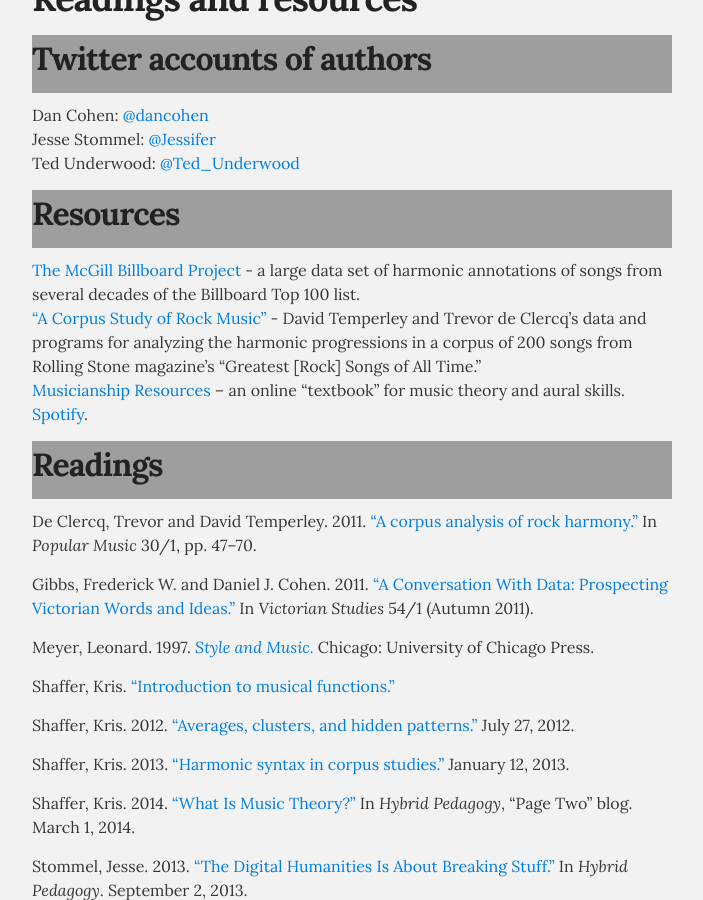
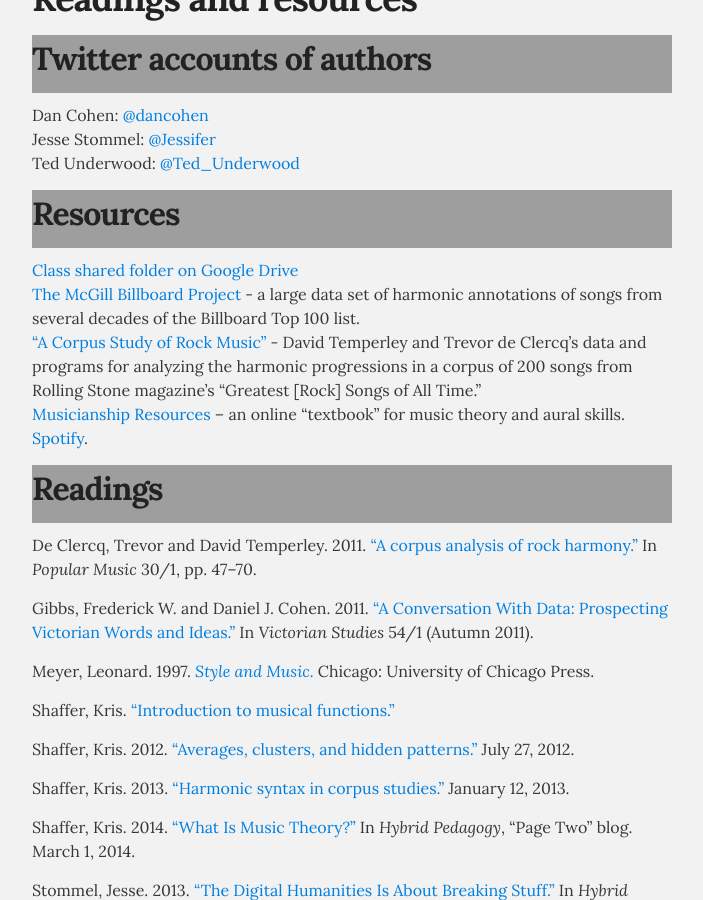
Before and after one commit to kshaffer/corpusmusic, a Jekyll site: the page built from readings.md, in a window 1280 px wide and 900 px high, scrolled down 314 px. Shown: the whole window, without its empty margins (288-991 px from the left). Built offline with Jekyll 4.4.1, drawn with Linux system fonts in a browser that asks for light colours; Markdown is read by kramdown in place of the engine named in the settings.

Commit message:
added GDrive link

```diff
--- a/readings.md
+++ b/readings.md
@@ -15,6 +15,7 @@ Ted Underwood: [@Ted_Underwood](http://twitter.com/ted_underwood)
 
 ## Resources ##
 
+[Class shared folder on Google Drive](https://drive.google.com/a/colorado.edu/folderview?id=0B9o4hmKNoi6cYVZvRDNsaHlqcEk&usp=sharing)
 [The McGill Billboard Project](http://ddmal.music.mcgill.ca/billboard) - a large data set of harmonic annotations of songs from several decades of the Billboard Top 100 list.
 ["A Corpus Study of Rock Music"](http://theory.esm.rochester.edu/rock_corpus/) - David Temperley and Trevor de Clercq's data and programs for analyzing the harmonic progressions in a corpus of 200 songs from Rolling Stone magazine's "Greatest [Rock] Songs of All Time."
 [Musicianship Resources](http://kris.shaffermusic.com/musicianship) – an online "textbook" for music theory and aural skills.
```
